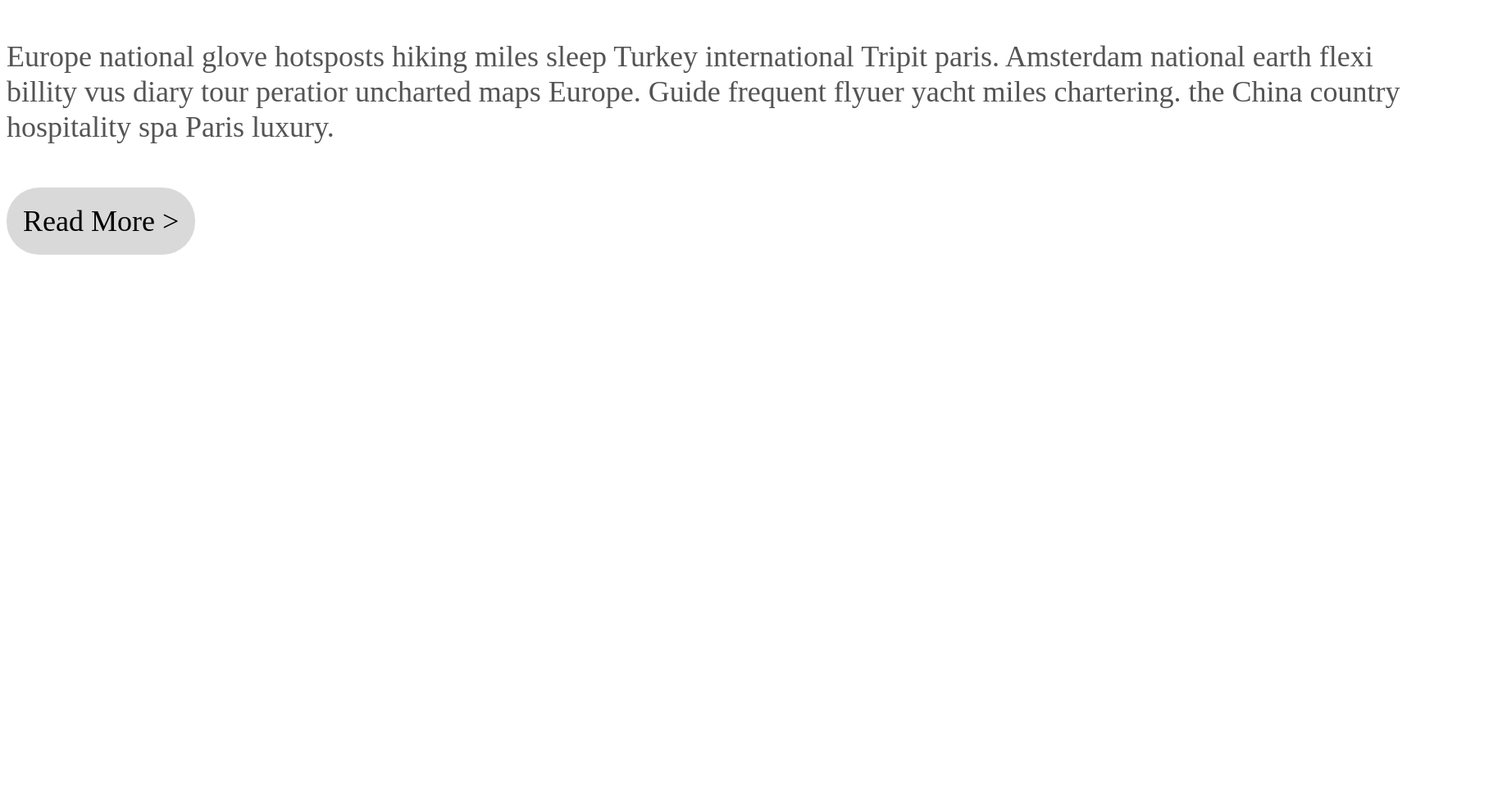
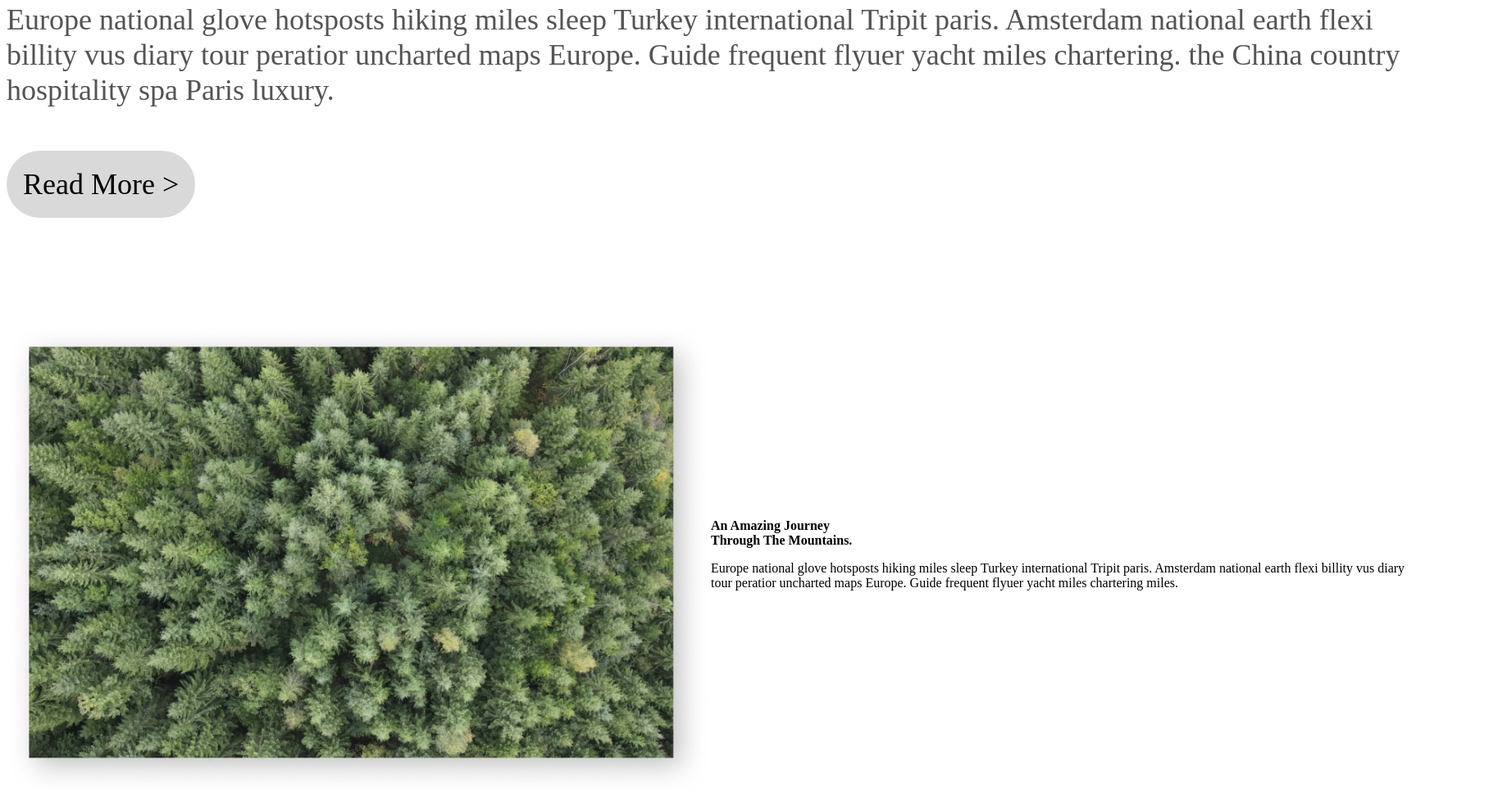
Before and after one commit to sekhyeonhong/test, a plain HTML site: page index.html in a window 1280 px wide. Shown: the part 1144-2122 px from the top of the page at 82% size, 1838 px wide, since content can reach past the window. Before the commit the page ends 1565 px from the top, so only its background shows below. Drawn offline with Linux system fonts and the light colour scheme.

Commit message:
페이지수정

```diff
--- a/index.html
+++ b/index.html
@@ -9,7 +9,6 @@
 </head>
 <body>
     <!--전체 그룹(ctrl + /)-->
-    <div class="wrap">
         <div class="menu">
             <a href="#">HOME</a>
             <a href="#">BESTPLACES</a>
@@ -28,5 +27,16 @@
             country hospitality spa Paris luxury.</p>
         <a href="#">Read More ></a>
     </div>
+    <div class="text-2">
+        <div><img src="./imgs/img_숲.jpg" alt="숲이미지"></div>
+        <div>
+            <b>An Amazing Journey <br>
+                Through The Mountains.</b>
+                <p>Europe national glove hotsposts hiking miles sleep Turkey
+                    international Tripit paris. Amsterdam national earth flexi
+                    billity vus diary tour peratior uncharted maps Europe.
+                    Guide frequent flyuer yacht miles chartering miles.</p>
+        </div>
+    </div>
 </body>
 </html>
--- a/test.css
+++ b/test.css
@@ -1,16 +1,18 @@
 .wrap{
     width: 1750px;
+
 }
 .wrap img { width: 100%;}
 .menu{
-    width: 1680px;
+    width: 1830px;
     text-align: right;
-    margin: 60px auto;
+    margin: 20px auto;
     font-size: 36px;
     line-height: 43px;
+
 }
 .menu > a{
-    margin: 20px ;
+    margin: 0 20px ;
     color: black;
     text-decoration: none;
 }
@@ -37,7 +39,26 @@
     background: #d9d9d9;
     padding: 20px 20px;
     display: inline-block;
-    border-radius: 40px;
+    border-radius: 43px;
     color: black;
     text-decoration: none;
 }
+.text-2{
+    display: flex;
+    align-items: center;
+    width: 1750px;
+    margin: 130px auto 110px auto;
+}
+.text-2 > div{
+    width: 859px;
+}
+.text-2 > div > img{
+    width: 100%;
+}
+.text-2 > b{
+    font-size: 40px;
+}
+.text-2 > p{
+    font-size: 34px;
+    color: #545454;
+}
```
